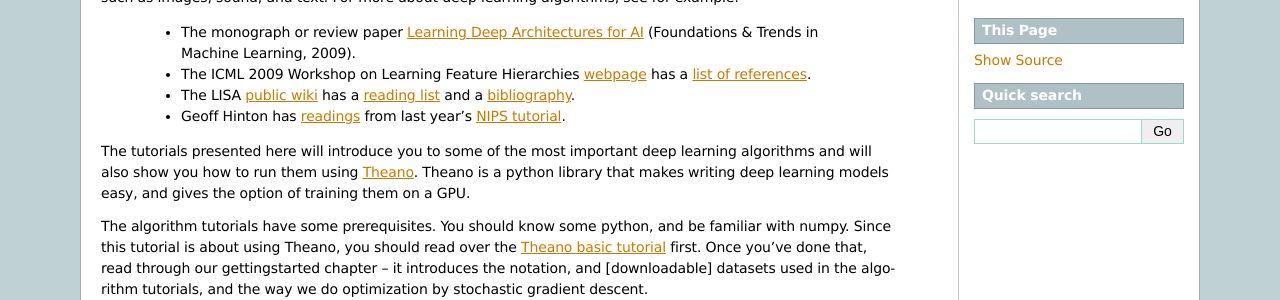
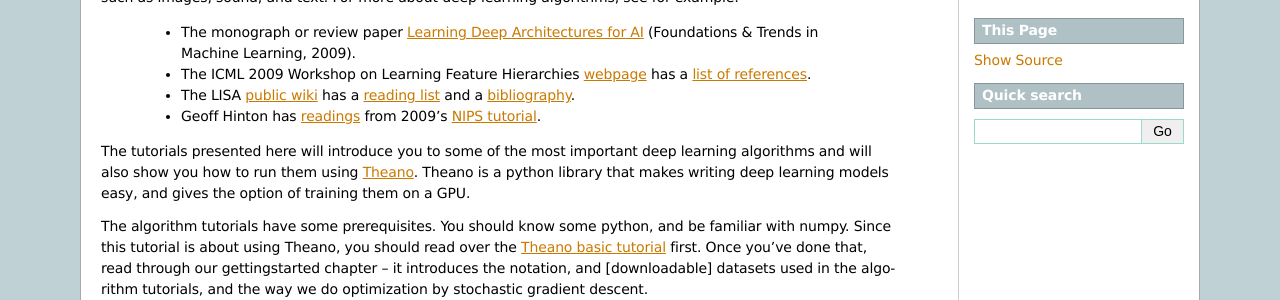
Before and after one commit to lisa-lab/DeepLearningTutorials, a Sphinx documentation site: the page built from doc/intro.txt, in a window 1280 px wide. Shown: the part 199-499 px from the top of the page. Built offline with Sphinx 7.4.7, drawn with Linux system fonts in a browser that asks for light colours; formulas are drawn with MathJax 3; pages that are not in the unit, such as notebooks, are missing from menus.

Commit message:
edit year on intro
it is not 2010 anymore

```diff
--- a/doc/intro.txt
+++ b/doc/intro.txt
@@ -16,7 +16,7 @@ For more about deep learning algorithms, see for example:
  - The monograph or review paper `Learning Deep Architectures for AI <http://www.iro.umontreal.ca/~lisa/publications2/index.php/publications/show/239>`_ (Foundations & Trends in Machine Learning, 2009).
  - The ICML 2009 Workshop on Learning Feature Hierarchies `webpage <http://www.cs.toronto.edu/~rsalakhu/deeplearning/index.html>`_ has a `list of references <http://www.cs.toronto.edu/~rsalakhu/deeplearning/references.html>`_.
  - The LISA `public wiki <http://www.iro.umontreal.ca/~lisa/twiki/bin/view.cgi/Public/WebHome>`_ has a `reading list <http://www.iro.umontreal.ca/~lisa/twiki/bin/view.cgi/Public/ReadingOnDeepNetworks>`_ and a `bibliography <http://www.iro.umontreal.ca/~lisa/twiki/bin/view.cgi/Public/DeepNetworksBibliography>`_.
- - Geoff Hinton has `readings <http://www.cs.toronto.edu/~hinton/deeprefs.html>`_ from last year's `NIPS tutorial <http://videolectures.net/jul09_hinton_deeplearn/>`_.
+ - Geoff Hinton has `readings <http://www.cs.toronto.edu/~hinton/deeprefs.html>`_ from 2009's `NIPS tutorial <http://videolectures.net/jul09_hinton_deeplearn/>`_.
 
 The tutorials presented here will introduce you to some of the most important deep learning
 algorithms and will also show you how to run them using Theano_. Theano is a python library that makes writing deep learning models easy, and gives the option of
```
